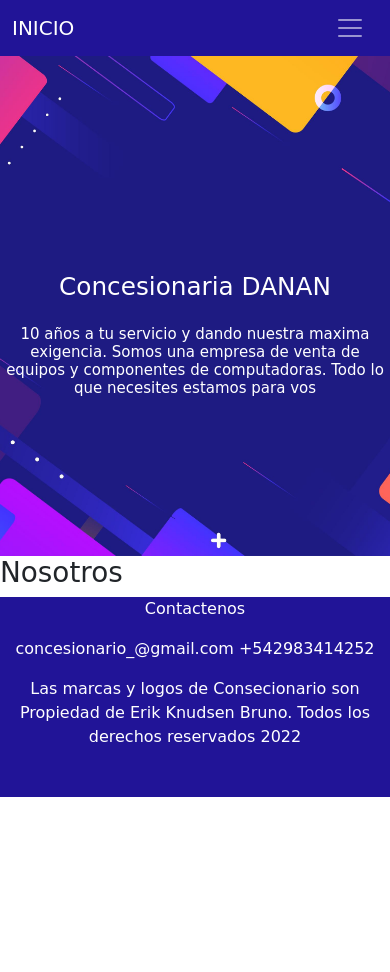
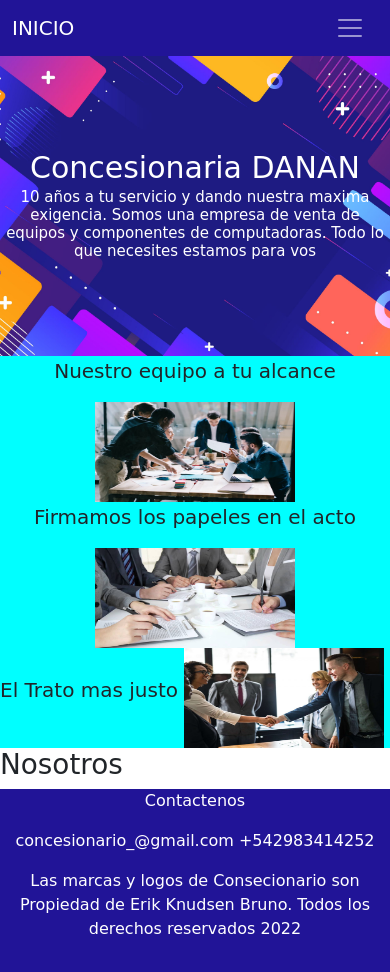
Before and after one commit to erikknudsen04/Concesionaria-DANAN, a plain HTML site: page pages/nosotros.html in a window 390 px wide. Before the commit the page ends 844 px from the top, so only its background shows below. Drawn offline with nearby package versions, Linux system fonts and the light colour scheme; a web font is replaced by a local one.

Commit message:
agregado de parte nosotros con media

```diff
--- a/css/estilos.css
+++ b/css/estilos.css
@@ -147,30 +147,85 @@
     height: 700px;
     display: grid;
     grid-template-areas:
-    "vacio1 titulo vacio2"
-    "vacio1 texto vacio2"
-    "vacio1 vacio3 vacio2";
-    grid-template-columns: repeat(3, 1fr);
-    grid-template-rows: repeat(3, 1fr);
+    "titulo"
+    " texto";
+    grid-template-columns: auto;
+    grid-template-rows: auto;
     color: white;
     margin: auto;
 
 }
 #imagenNosotros #titulo {
     grid-area: titulo;
+    font-size: 60px;
     display: flex;
     flex-wrap: wrap;
     align-items: center;
     justify-content: center;
     text-align: center;
-    margin-top: 200px;
+    margin-top: 160px;
+
 }
 #imagenNosotros #texto {
     grid-area: texto;
-    font-size: 15px;
+    font-size: 30px;
     justify-content: center;
     text-align: center;
-    margin-top: 50px;
+    margin-top: -50px;
+}
+/* cuadros con imagen NOSOTROS*/
+#nosotros{
+    display: grid;
+    grid-template-areas: "cuadro1 cuadro2 cuadro3";
+    height: auto;
+    grid-template-columns: auto;
+    grid-template-rows: auto;
+    margin: auto;
+    background-color: aqua;
+}
+#nosotros .cuadro1 {
+    grid-area: cuadro1;
+    display: flex;
+    flex-wrap: wrap;
+    align-items: center;
+    justify-content: center;
+    text-align: center;
+    font-size: 20px;
+}
+#nosotros .cuadro2 {
+    grid-area: cuadro2;
+    display: flex;
+    flex-wrap: wrap;
+    align-items: center;
+    justify-content: center;
+    text-align: center;
+    font-size: 20px;
+
+}
+#nosotros .cuadro3 {
+    grid-area: cuadro3;
+    display: flex;
+    flex-wrap: wrap;
+    align-items: center;
+    justify-content: center;
+    text-align: center;
+    font-size: 20px;
+
+}
+.cuadroimg{
+    display: block;
+    height: 100px;
+    width: 200px;
+    margin: 0 auto;
+}
+.cuadrotxt{
+    display: flex;
+    flex-wrap: wrap;
+    align-items: center;
+    justify-content: center;
+    text-align: center;
+    font-size: 20px;
+
 }
                     /* AYUDA*/
 .ayuda{
@@ -228,14 +283,14 @@
         align-items: center;
         justify-content: center;
         text-align: center;
-        margin-top: 200px;
+        margin-top: 140px;
     }
     #imagenFondo #texto {
         grid-area: texto;
         font-size: 15px;
         justify-content: center;
         text-align: center;
-        margin-top: 50px;
+        margin-top: -60px;
     }
 
     /*NOSOTROS MAX 767PX */
@@ -257,6 +312,7 @@
     }
     #imagenNosotros #titulo {
         grid-area: titulo;
+        font-size: 40px;
         display: flex;
         flex-wrap: wrap;
         align-items: center;
@@ -271,5 +327,97 @@
         text-align: center;
         margin-top: -60px;
     }
+    #nosotros{
+        display: grid;
+        grid-template-areas: "cuadro1" "cuadro2" "cuadro3";
+        height: auto;
+        grid-template-columns: auto;
+        grid-template-rows: auto;
+        margin: auto;
+        background-color: aqua;
+    }
+
+
 
 }
+@media (max-width: 480px) {
+    /* IMAGEN PRINCIPAL INDEX MAX 480PX */
+    #imagenFondo{
+        background-image: url(../recursos/todas\ las\ marcas.jpeg);
+        background-size: cover;
+        background-position: center;
+        height: 300px;
+        display: grid;
+        grid-template-areas:
+        "titulo"
+        "texto";
+        grid-template-columns: auto;
+        grid-template-rows: auto;
+
+        color: white;
+        margin: auto;
+
+    }
+    #imagenFondo #titulo {
+        grid-area: titulo;
+        font-size: 30px;
+        display: flex;
+        flex-wrap: wrap;
+        align-items: center;
+        justify-content: center;
+        text-align: center;
+        margin-top: 50px;
+    }
+    #imagenFondo #texto {
+        grid-area: texto;
+        font-size: 15px;
+        justify-content: center;
+        text-align: center;
+        margin-top: -50px;
+    }
+
+    /*NOSOTROS MAX 480PX */
+
+    #imagenNosotros{
+        background-image: url(../recursos/abstract-colorful-background-free-vector.jpg);
+        background-size: cover;
+        background-position: center;
+        height: 300px;
+        display: grid;
+        grid-template-areas:
+        "titulo"
+        "texto";
+        grid-template-columns: auto;
+        grid-template-rows: auto;
+        color: white;
+        margin: auto;
+
+    }
+    #imagenNosotros #titulo {
+        grid-area: titulo;
+        font-size: 30px;
+        display: flex;
+        flex-wrap: wrap;
+        align-items: center;
+        justify-content: center;
+        text-align: center;
+        margin-top: 50px;
+    }
+    #imagenNosotros #texto {
+        grid-area: texto;
+        font-size: 15px;
+        justify-content: center;
+        text-align: center;
+        margin-top: -50px;
+    }
+    #nosotros{
+        display: grid;
+        grid-template-areas: "cuadro1" "cuadro2" "cuadro3";
+        height: auto;
+        grid-template-columns: auto;
+        grid-template-rows: auto;
+        margin: auto;
+        background-color: aqua;
+    }
+
+}
--- a/pages/nosotros.html
+++ b/pages/nosotros.html
@@ -62,6 +62,20 @@
                 <h2 id="texto">10  años a tu servicio y dando nuestra maxima exigencia. Somos una empresa de venta de equipos y componentes de computadoras. Todo lo que necesites estamos para vos </h2>
             </div>
         </section>
+        <section id="nosotros">
+            <div class="cuadro1">
+                <p class="cuadrotxt">Nuestro equipo a tu alcance</p>
+                <img class="cuadroimg" src="../recursos/Certificado-de-empresa-1140x760.jpg" alt="">
+            </div>
+            <div class="cuadro2">
+                <p class="cuadrotxt">Firmamos los papeles en el acto</p>
+                <img class="cuadroimg" src="../recursos/en el acto.jpg" alt="">
+            </div>
+            <div class="cuadro3">
+                <p class="cuadrotxt">El Trato mas justo</p>
+                <img class="cuadroimg" src="../recursos/trato.webp" alt="">
+            </div>
+        </section>
 
 
 
```
Also changed, not shown: recursos/Certificado-de-empresa-1140x760.jpg (added), recursos/en el acto.jpg (added), recursos/trato.webp (added).
